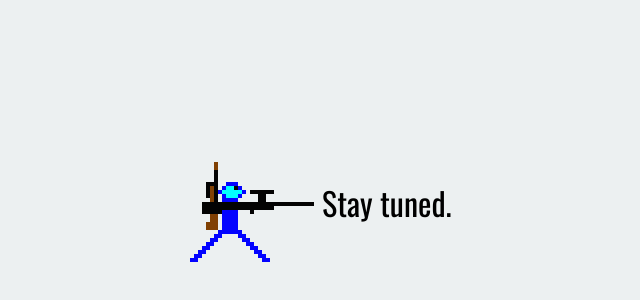
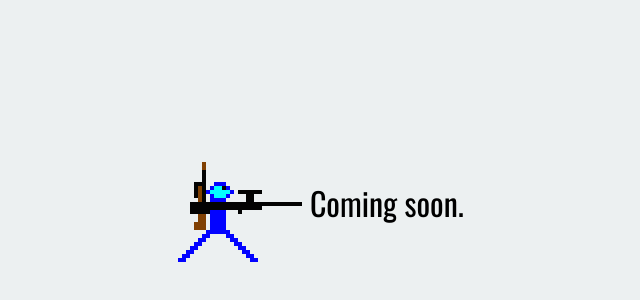
Before and after one commit to Anemy/Temporary-StickGG, a website: page index.html in a window 1280 px wide. Shown: the whole page, without its empty margins (321-961 px from the left). Drawn offline with nearby package versions, Linux system fonts and the light colour scheme.

Commit message:
Changing texts

```diff
--- a/index.html
+++ b/index.html
@@ -10,7 +10,7 @@
         <div id="middle">
             <!--<div id="blueLine"></div>-->
             <img src="blueGuy.png"/>
-            <h1>Stay tuned.</h1>
+            <h1>Coming soon.</h1>
             <!--<div id="redLine"></div>-->
         </div>
     </body>
```
